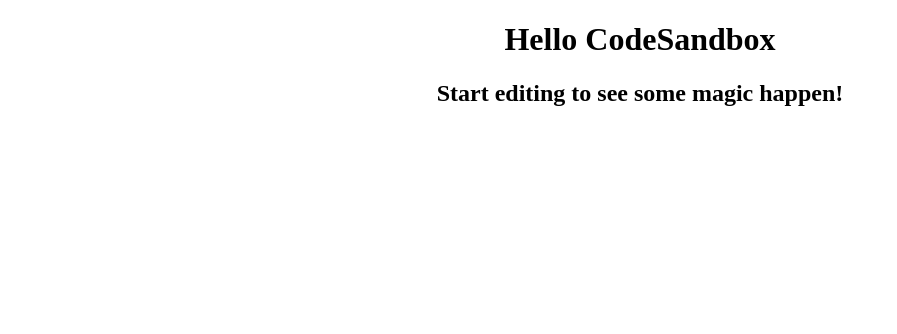
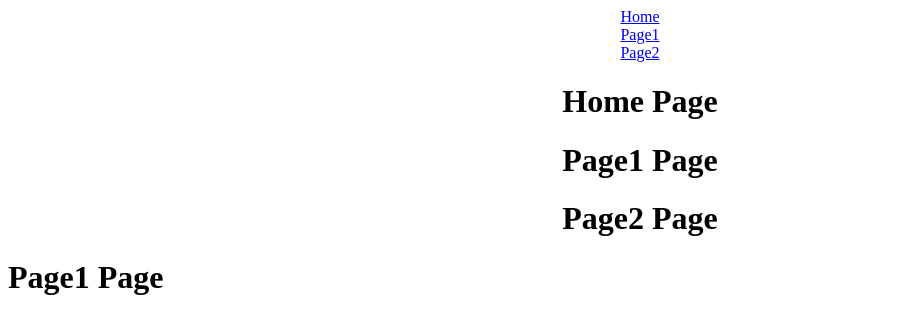
Before and after one commit to anakin1359/react-router-env, a React (Create React App) app: page /page1 in a window 1280 px wide. Shown: the top 334 px of the page, without its empty margins (0-897 px from the left). Built offline with nearby package versions, Linux system fonts and the light colour scheme.

Commit message:
add react-router-dom

```diff
--- a/src/App.js
+++ b/src/App.js
@@ -1,10 +1,41 @@
+import { BrowserRouter, Link, Switch, Route } from "react-router-dom";
+import { Home } from "./Home";
+import { Page1 } from "./Page1";
+import { Page2 } from "./Page2";
 import "./styles.css";
 
 export default function App() {
   return (
-    <div className="App">
-      <h1>Hello CodeSandbox</h1>
-      <h2>Start editing to see some magic happen!</h2>
-    </div>
+    <BrowserRouter>
+
+      <div className="App">
+        <Link to="/">Home</Link>
+        <br/>
+
+        <Link to="/page1">Page1</Link>
+        <br/>
+
+        <Link to="/page2">Page2</Link>
+
+        <Home/>
+        <Page1/>
+        <Page2/>
+      </div>
+
+      <Switch>
+        <Route exact path="/">
+          <Home />
+        </Route>
+
+        <Route path="/page1">
+          <Page1 />
+        </Route>
+
+        <Route path="/page2">
+          <Page2 />
+        </Route>
+      </Switch>
+
+    </BrowserRouter>
   );
 }
--- /dev/null
+++ b/src/Home.jsx
@@ -0,0 +1,7 @@
+export const Home = () => {
+    return (
+        <div>
+            <h1>Home Page</h1>
+        </div>
+    )
+}
--- /dev/null
+++ b/src/Page1.jsx
@@ -0,0 +1,7 @@
+export const Page1 = () => {
+    return (
+        <div>
+            <h1>Page1 Page</h1>
+        </div>
+    )
+}
--- /dev/null
+++ b/src/Page2.jsx
@@ -0,0 +1,7 @@
+export const Page2 = () => {
+    return (
+        <div>
+            <h1>Page2 Page</h1>
+        </div>
+    )
+}
```
Also changed, not shown: 1 other file (tests, documents, lock files or other folders).
